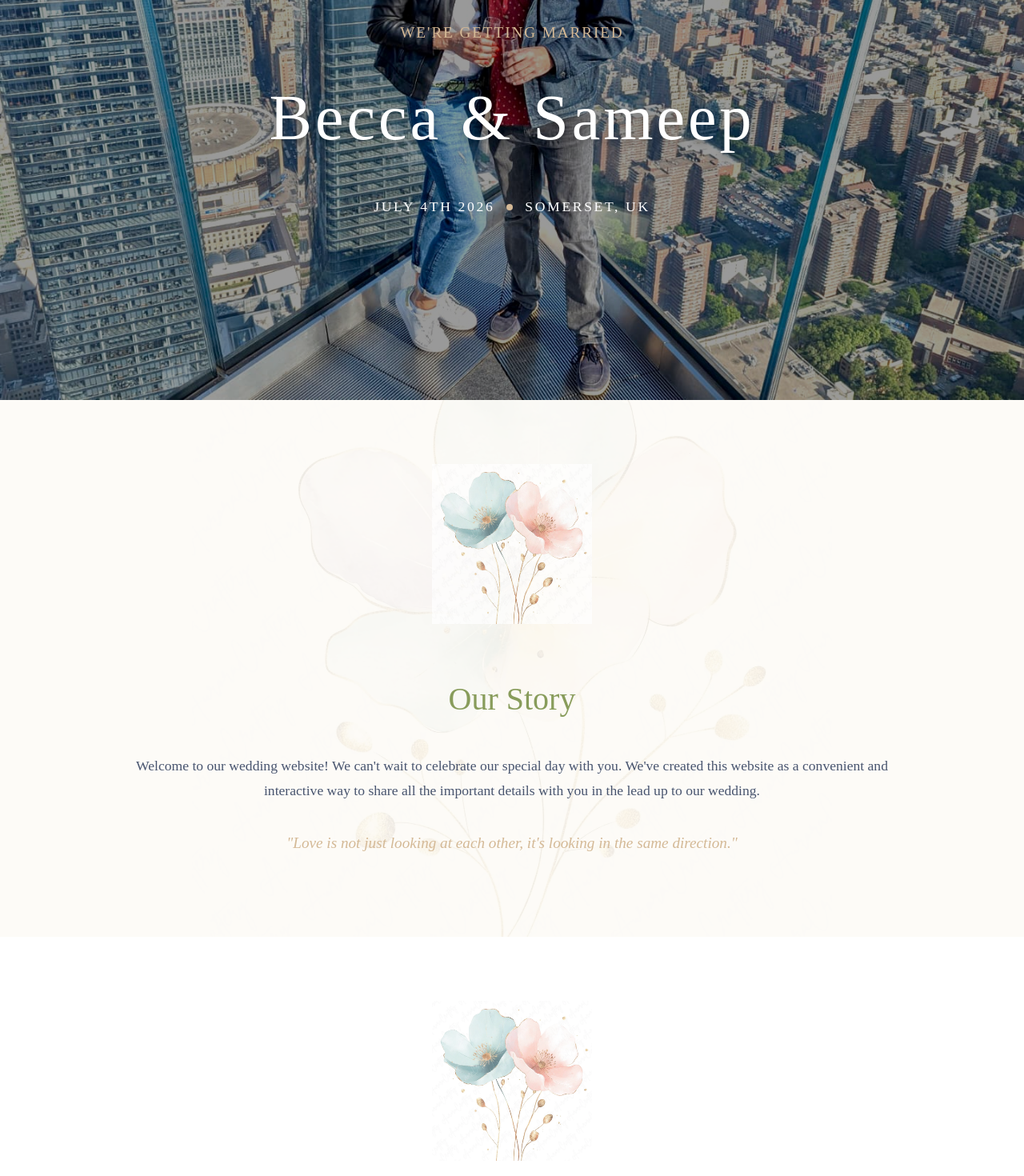
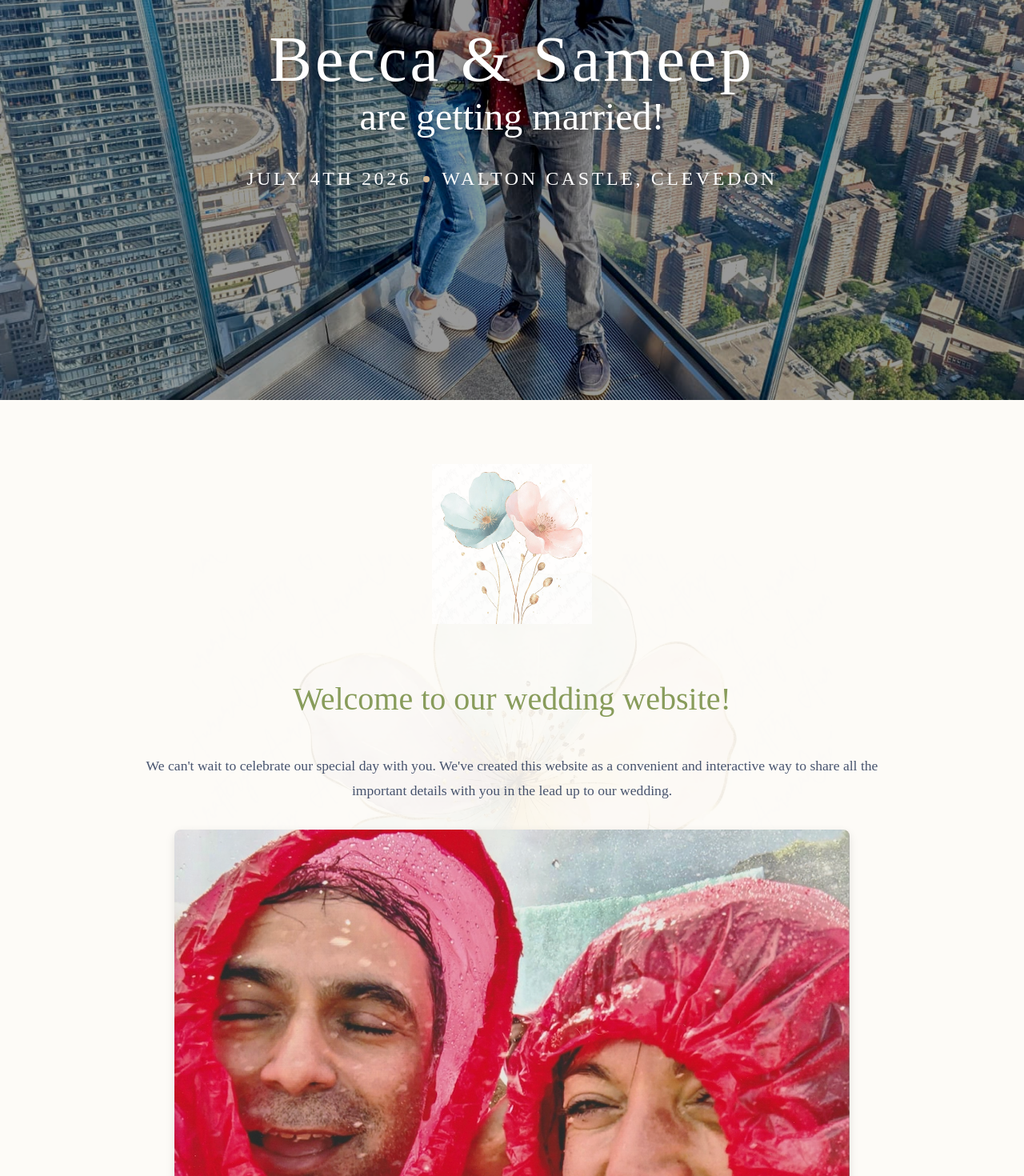
Before and after one commit to Mileseypoo/wedding-site, a Next.js app: page / in a window 1280 px wide. Shown: the part 300-1770 px from the top of the page at 80% size. Built offline with nearby package versions, Linux system fonts and the light colour scheme; no server answers; the database is empty.

Commit message:
feat(content): Update hero text, welcome section, and add Niagara image

```diff
--- a/src/app/globals.css
+++ b/src/app/globals.css
@@ -206,7 +206,10 @@ img {
 
 .hero-title {
   font-size: 3rem;
-  margin-bottom: 1.5rem;
+  margin-bottom: 0.5rem;
+  /* Increased gap again (back to 0.5rem) */
+  line-height: 1;
+  /* tighter spacing */
   letter-spacing: 0.05em;
   text-shadow: 0 4px 10px rgba(0, 0, 0, 0.3);
   color: white;
@@ -216,13 +219,32 @@ img {
   .hero-title {
     font-size: 5rem;
   }
+
+  .hero-subtitle-main {
+    font-size: 5rem;
+    /* Matches hero-title */
+  }
+}
+
+.hero-subtitle-main {
+  font-family: var(--font-heading);
+  font-size: 3rem;
+  /* Matches hero-title */
+  color: white;
+  margin-top: 0;
+  /* Ensure no top gap */
+  margin-bottom: 2rem;
+  line-height: 1;
+  /* tighter spacing */
+  text-shadow: 0 4px 10px rgba(0, 0, 0, 0.3);
 }
 
 .hero-date {
   display: flex;
   align-items: center;
   gap: 15px;
-  font-size: 1.1rem;
+  font-size: 1.5rem;
+  /* Increased from 1.1rem */
   font-family: var(--font-body);
   letter-spacing: 0.15em;
   text-transform: uppercase;
@@ -401,10 +423,12 @@ img {
 }
 
 .section-separator {
-  height: 30px;
+  height: 80px;
+  /* Increased from 30px */
   margin: 0 auto 1.5rem;
   display: block;
-  opacity: 0.6;
+  opacity: 1.0;
+  /* Increased from 0.6 */
 }
 
 .faq-grid {
--- a/src/app/page.tsx
+++ b/src/app/page.tsx
@@ -34,14 +34,14 @@ export default function Home() {
         </div>
 
         <div className="hero-content">
-          <p className="hero-subtitle">We're Getting Married</p>
           <h1 className="hero-title">
             Becca & Sameep
           </h1>
+          <p className="hero-subtitle-main">are getting married!</p>
           <div className="hero-date">
             <span>July 4th 2026</span>
             <span className="dot-separator"></span>
-            <span>Somerset, UK</span>
+            <span>Walton Castle, Clevedon</span>
           </div>
         </div>
       </header>
@@ -60,14 +60,14 @@ export default function Home() {
             <img src="/il_1588xN.6367308285_hs72.webp" alt="Floral Element" />
           </div>
 
-          <h2 className="section-title">Our Story</h2>
+          <h2 className="section-title">Welcome to our wedding website!</h2>
           <p className="section-text">
-            Welcome to our wedding website! We can't wait to celebrate our special day with you.
-            We've created this website as a convenient and interactive way to share all the important details with you in the lead up to our wedding.
+            We can't wait to celebrate our special day with you. We've created this website as a convenient and interactive way to share all the important details with you in the lead up to our wedding.
           </p>
-          <p className="quote-text">
-            "Love is not just looking at each other, it's looking in the same direction."
-          </p>
+          <div className="text-center mt-12">
+            {/* eslint-disable-next-line @next/next/no-img-element */}
+            <img src="/niagra.png" alt="Becca and Sameep at Niagara" style={{ maxWidth: '100%', borderRadius: '8px', boxShadow: '0 4px 12px rgba(0,0,0,0.1)' }} />
+          </div>
         </div>
       </section>
 
@@ -76,8 +76,9 @@ export default function Home() {
         <div className="container">
           <div className="text-center mb-12">
             <div className="floral-divider">
+              {/* Large Floral for Venue */}
               {/* eslint-disable-next-line @next/next/no-img-element */}
-              <img src="/il_1588xN.6367308285_hs72.webp" alt="Floral Element" />
+              <img src="/il_1588xN.6319250904_7c06.webp" alt="Floral Element" style={{ height: '20vh', maxHeight: '200px', width: 'auto', margin: '0 auto 20px', display: 'block' }} />
             </div>
             <h2 className="section-title">The Venue</h2>
           </div>
@@ -105,7 +106,14 @@ export default function Home() {
       {/* Schedule Section */}
       <section id="schedule" className="section schedule-section">
         <div className="container">
-          <h2 className="section-title text-center">The Weekend</h2>
+          <div className="text-center mb-12">
+            <div className="floral-divider">
+              {/* large floral for Weekend */}
+              {/* eslint-disable-next-line @next/next/no-img-element */}
+              <img src="/il_1588xN.6367308167_m45h.webp" alt="Divider" style={{ height: 'auto', width: '100%', maxWidth: '500px', margin: '0 auto 20px', display: 'block' }} />
+            </div>
+            <h2 className="section-title">The Weekend</h2>
+          </div>
 
           <div className="schedule-grid">
             {/* Ceremony Card */}
@@ -145,9 +153,11 @@ export default function Home() {
       {/* FAQ Section */}
       <section id="faq" className="section faq-section">
         <div className="container faq-container">
-          <div className="text-center mb-16">
-            {/* eslint-disable-next-line @next/next/no-img-element */}
-            <img src="/il_1588xN.6367308167_m45h.webp" alt="Divider" className="section-separator" />
+          <div className="text-center mb-12">
+            <div className="floral-divider">
+              {/* eslint-disable-next-line @next/next/no-img-element */}
+              <img src="/il_1588xN.6319250896_pu5c.webp" alt="Floral Element" style={{ height: '90px', opacity: 0.9 }} />
+            </div>
             <h2 className="section-title">Q & A</h2>
           </div>
 
@@ -186,6 +196,10 @@ export default function Home() {
       {/* RSVP Section */}
       <section id="rsvp" className="section rsvp-section">
         <div className="container text-center">
+          <div className="section-separator">
+            {/* eslint-disable-next-line @next/next/no-img-element */}
+            <img src="/il_1588xN.6367308167_m45h.webp" alt="Divider" style={{ height: '60px', opacity: 0.8, display: 'block', margin: '0 auto' }} />
+          </div>
           <h2 className="section-title">Will You Be Joining Us?</h2>
           <p className="rsvp-subtitle">Kindly Respond By September 1st, 2026</p>
           <RSVPForm />
@@ -195,6 +209,10 @@ export default function Home() {
       {/* Share Memories Section */}
       <section id="memories" className="section memories-section">
         <div className="container text-center max-w-2xl">
+          <div className="floral-divider">
+            {/* eslint-disable-next-line @next/next/no-img-element */}
+            <img src="/il_1588xN.6367308285_hs72.webp" alt="Floral Element" />
+          </div>
           <h2 className="section-title">Share Your Memories</h2>
           <p className="section-text">
             Help us capture the story of our lives together. If you have photos of us, please upload them!
@@ -212,6 +230,10 @@ export default function Home() {
       {/* Guestbook Section */}
       <section id="guestbook" className="section guestbook-section">
         <div className="container text-center">
+          <div className="section-separator">
+            {/* eslint-disable-next-line @next/next/no-img-element */}
+            <img src="/il_1588xN.6367308167_m45h.webp" alt="Divider" style={{ height: '60px', opacity: 0.8, display: 'block', margin: '0 auto' }} />
+          </div>
           <h2 className="section-title">Guestbook</h2>
           <Guestbook />
         </div>
```
Also changed, not shown: public/niagra.png (added).
